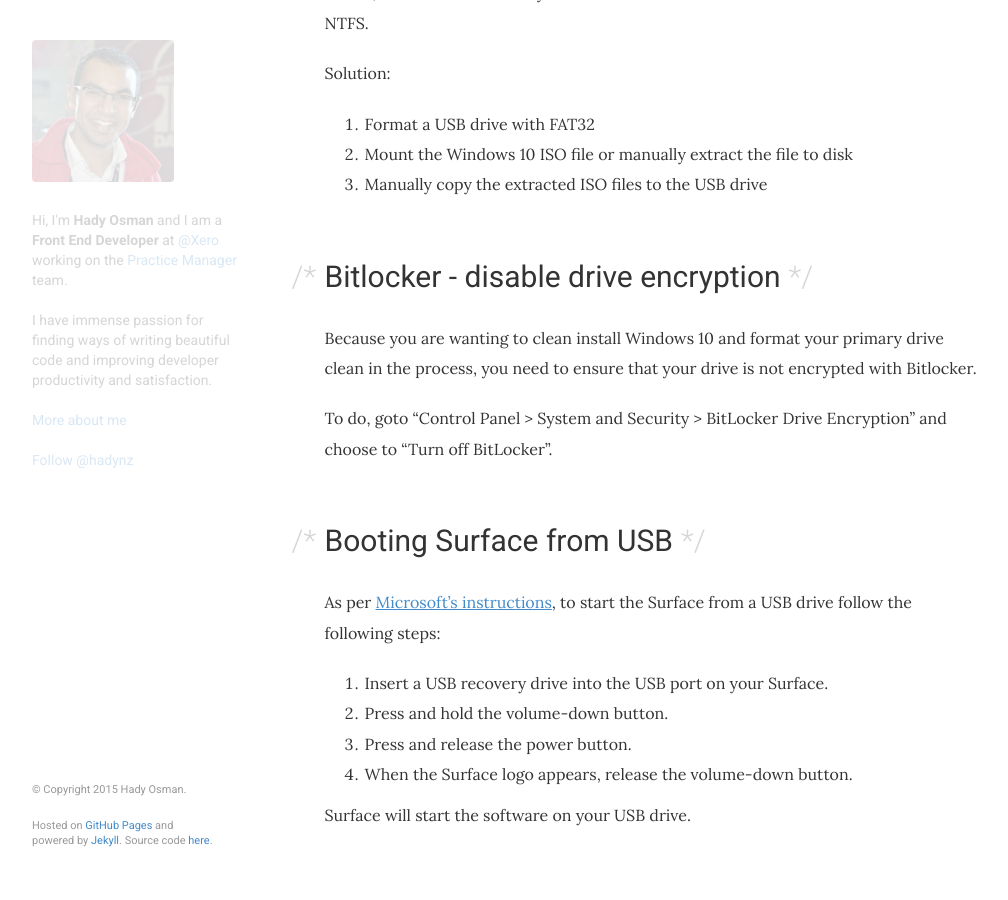
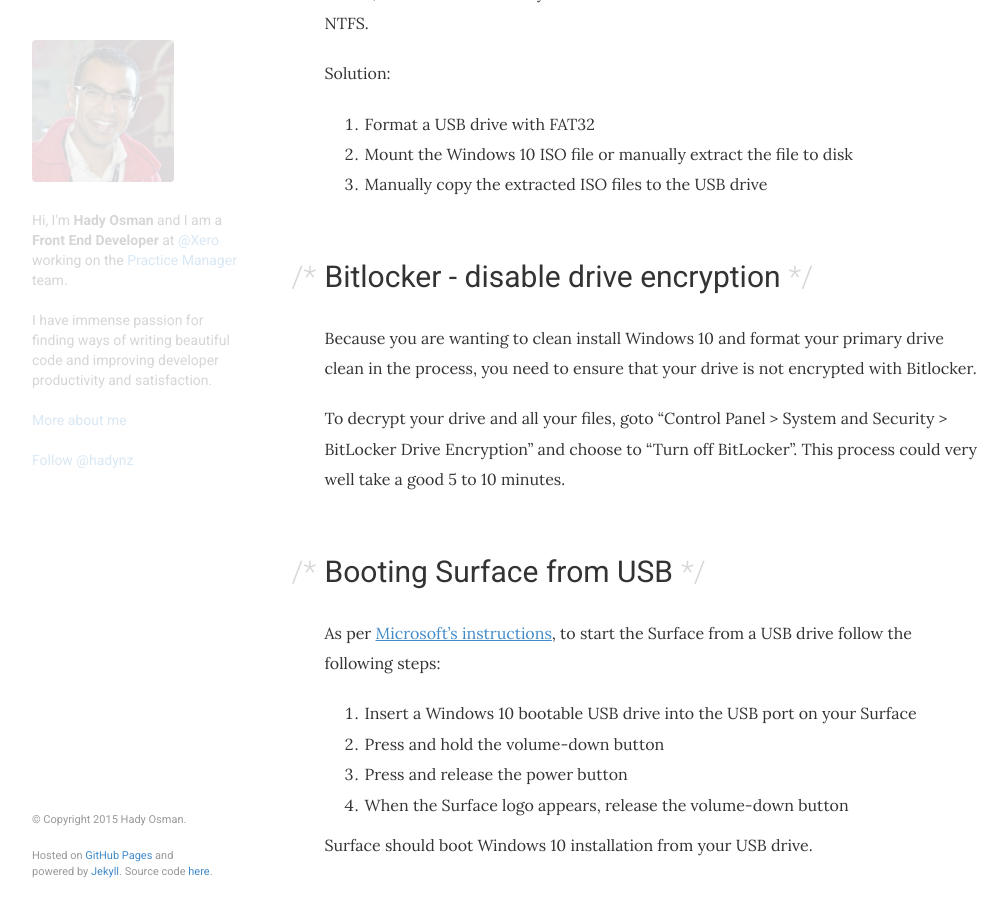
Before and after one commit to hadynz/hadynz.github.io, a Jekyll site: the page built from _posts/blog/2015-08-11-clean-install-windows10-surface-pro-3.md, in a window 1280 px wide and 900 px high, scrolled down 613 px. Shown: the whole window, without its empty margins (38-1046 px from the left). Built offline with Jekyll 4.4.1, drawn with Linux system fonts in a browser that asks for light colours; comment, search, counter and statistics services are not loaded; before the commit the page ends 1483 px from its top, so only the background shows below that; some of the changed text lies outside the part shown.

Commit message:
Update and rename 2015-08-11-surface3-clean-install-windows10.md to 2015-08-11-clean-install-windows10-surface-pro-3.md

```diff
--- a/_posts/blog/2015-08-11-surface3-clean-install-windows10.md
+++ b/_posts/blog/2015-08-11-clean-install-windows10-surface-pro-3.md
@@ -29,17 +29,17 @@ Solution:
 Because you are wanting to clean install Windows 10 and format your primary drive clean in the process, you need to ensure
 that your drive is not encrypted with Bitlocker.
 
-To do, goto "Control Panel > System and Security > BitLocker Drive Encryption" and choose to "Turn off BitLocker".
+To decrypt your drive and all your files, goto "Control Panel > System and Security > BitLocker Drive Encryption" and choose to "Turn off BitLocker". This process could very well take a good 5 to 10 minutes.
 
 ## Booting Surface from USB
 As per [Microsoft's instructions][2], to start the Surface from a USB drive follow the following steps:
 
-1. Insert a USB recovery drive into the USB port on your Surface.
-2. Press and hold the volume-down button.
-3. Press and release the power button.
-4. When the Surface logo appears, release the volume-down button.
+1. Insert a Windows 10 bootable USB drive into the USB port on your Surface
+2. Press and hold the volume-down button
+3. Press and release the power button
+4. When the Surface logo appears, release the volume-down button
 
-Surface will start the software on your USB drive.
+Surface should boot Windows 10 installation from your USB drive.
 
 [1]: https://www.microsoft.com/en-us/download/windows-usb-dvd-download-tool
 [2]: https://www.microsoft.com/surface/en-nz/support/storage-files-and-folders/boot-surface-from-usb-recovery-device
```
Also changed, not shown: other parts of _posts/blog/2015-08-11-clean-install-windows10-surface-pro-3.md (+1 -1 lines).
